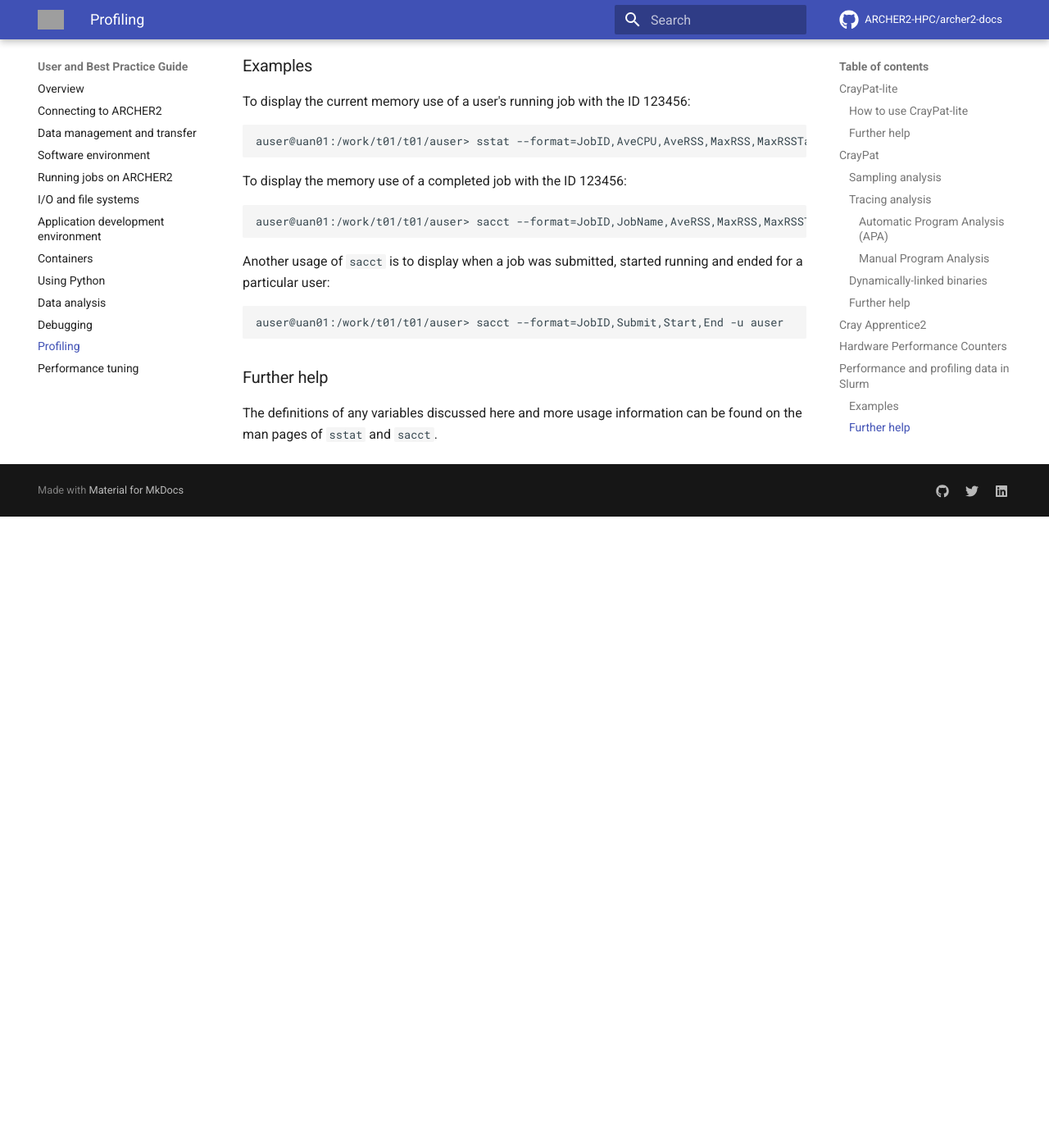
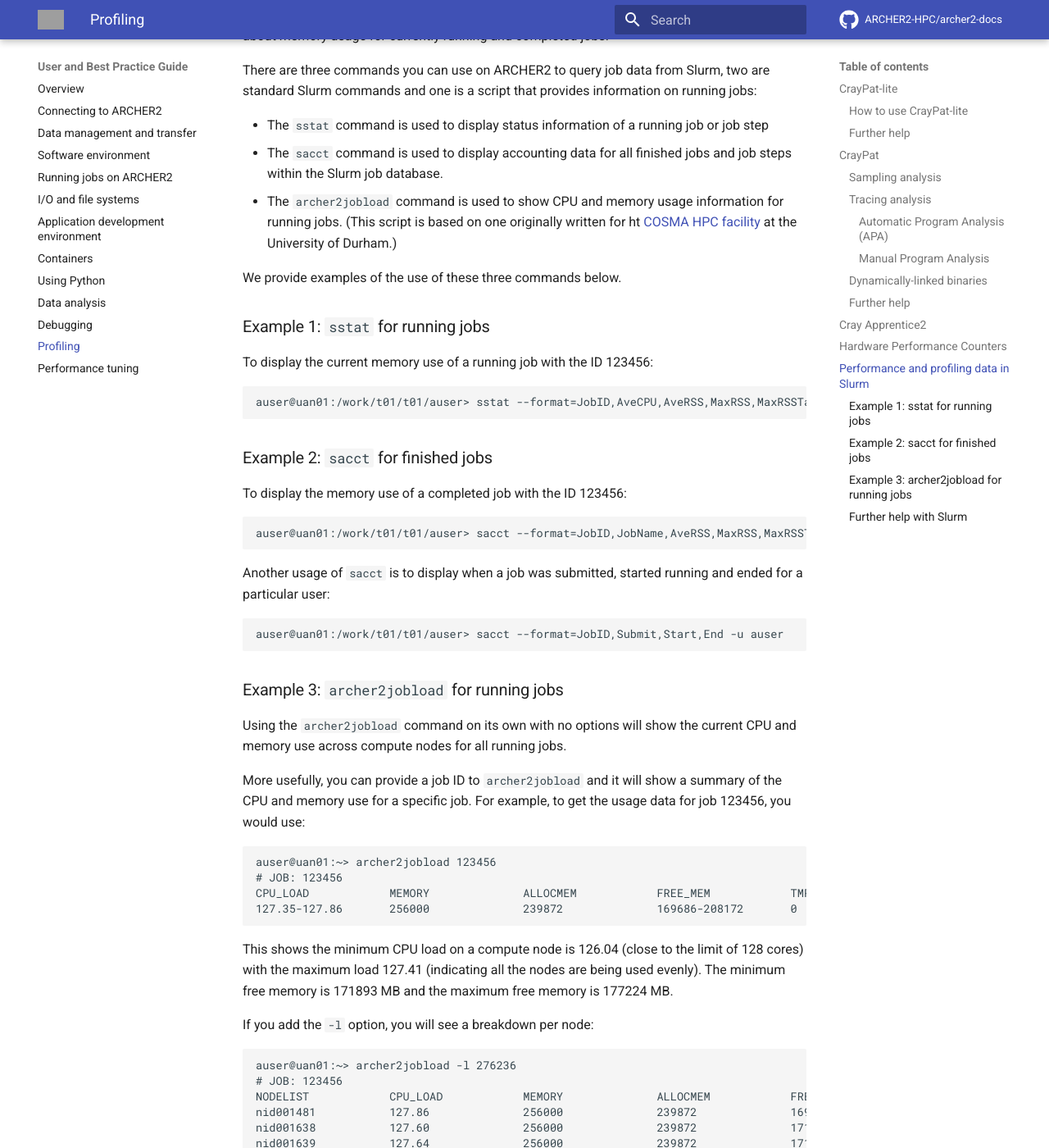
Before and after one commit to ARCHER2-HPC/archer2-docs, an MkDocs documentation site: the page built from docs/user-guide/profile.md, in a window 1280 px wide and 1400 px high, scrolled down 7149 px. Shown: the whole window at 82% size. Built offline with MkDocs 1.6.1 and Material for MkDocs 9.7.7, drawn with Linux system fonts in a browser that asks for light colours; comment, search, counter and statistics services are not loaded; before the commit the page ends 7779 px from its top, so only the background shows below that; some of the changed text lies outside the part shown; grey boxes are pictures that could not be loaded.

Commit message:
Adds notes on using the archer2jobload command

````diff
--- a/docs/user-guide/profile.md
+++ b/docs/user-guide/profile.md
@@ -1,4 +1,9 @@
 # Profiling
+
+There are a number of different ways to access profiling data on
+ARCHER2. In this section we discuss the HPE Cray profiling tools:
+CrayPAT-lite and CrayPAT and also discuss how to get usage data
+on currently running jobs from Slurm itself.
 
 ## CrayPat-lite
 
@@ -352,30 +357,80 @@
 
 ## Performance and profiling data in Slurm
 
-Slurm commands on the login nodes can be used to quickly and simply retrieve information about memory usage for currently running and completed jobs.
+Slurm commands on the login nodes can be used to quickly and simply retrieve
+information about memory usage for currently running and completed jobs.
 
-The command `sstat` is used to display status information of a running job or job step and the command `saact` is used to display accounting data for all jobs and job steps within the Slurm job database.
+There are three commands you can use on ARCHER2 to query job data from
+Slurm, two are standard Slurm commands and one is a script that provides
+information on running jobs:
 
-### Examples
+- The `sstat` command is used to display status information of a running
+  job or job step
+- The `sacct` command is used to display accounting data for all finished
+  jobs and job steps within the Slurm job database.
+- The `archer2jobload` command is used to show CPU and memory usage information
+  for running jobs. (This script is based on one originally written for ht
+  [COSMA HPC facility](https://www.dur.ac.uk/icc/cosma/) at the University of
+  Durham.)
 
-To display the current memory use of a user's running job with the ID 123456:
+We provide examples of the use of these three commands below.
 
+### Example 1: `sstat` for running jobs
 
-    auser@uan01:/work/t01/t01/auser> sstat --format=JobID,AveCPU,AveRSS,MaxRSS,MaxRSSTask,AveVMSize,MaxVMSize -j 123456
+To display the current memory use of a running job with the ID 123456:
 
+```
+auser@uan01:/work/t01/t01/auser> sstat --format=JobID,AveCPU,AveRSS,MaxRSS,MaxRSSTask,AveVMSize,MaxVMSize -j 123456
+```
+
+### Example 2: `sacct` for finished jobs
 
 To display the memory use of a completed job with the ID 123456:
 
-
-    auser@uan01:/work/t01/t01/auser> sacct --format=JobID,JobName,AveRSS,MaxRSS,MaxRSSTask,AveVMSizes,MaxVMSize -j 123456
-
+```
+auser@uan01:/work/t01/t01/auser> sacct --format=JobID,JobName,AveRSS,MaxRSS,MaxRSSTask,AveVMSizes,MaxVMSize -j 123456
+```
 
 Another usage of `sacct` is to display when a job was submitted, started running and ended for a particular user:
 
+```
+auser@uan01:/work/t01/t01/auser> sacct --format=JobID,Submit,Start,End -u auser
+```
 
-    auser@uan01:/work/t01/t01/auser> sacct --format=JobID,Submit,Start,End -u auser
+### Example 3: `archer2jobload` for running jobs
 
+Using the `archer2jobload` command on its own with no options will show the current
+CPU and memory use across compute nodes for all running jobs.
 
-### Further help
+More usefully, you can provide a job ID to `archer2jobload` and it will show a summary
+of the CPU and memory use for a specific job. For example, to get the usage data for job
+123456, you would use:
+
+```
+auser@uan01:~> archer2jobload 123456
+# JOB: 123456
+CPU_LOAD            MEMORY              ALLOCMEM            FREE_MEM            TMP_DISK            NODELIST
+127.35-127.86       256000              239872              169686-208172       0                   nid[001481,001638-00
+```
+
+This shows the minimum CPU load on a compute node is 126.04 (close to the limit of 128 cores) with the maximum load 127.41 (indicating all the nodes are being used evenly). The minimum free memory is 171893 MB and the maximum free memory is 177224 MB.
+
+If you add the `-l` option, you will see a breakdown per node:
+
+```
+auser@uan01:~> archer2jobload -l 276236
+# JOB: 123456
+NODELIST            CPU_LOAD            MEMORY              ALLOCMEM            FREE_MEM            TMP_DISK
+nid001481           127.86              256000              239872              169686              0
+nid001638           127.60              256000              239872              171060              0
+nid001639           127.64              256000              239872              171253              0
+nid001677           127.85              256000              239872              173820              0
+nid001678           127.75              256000              239872              173170              0
+nid001891           127.63              256000              239872              173316              0
+nid001921           127.65              256000              239872              207562              0
+nid001922           127.35              256000              239872              208172              0
+```
+
+### Further help with Slurm
 
 The definitions of any variables discussed here and more usage information can be found on the man pages of `sstat` and `sacct`.
````
